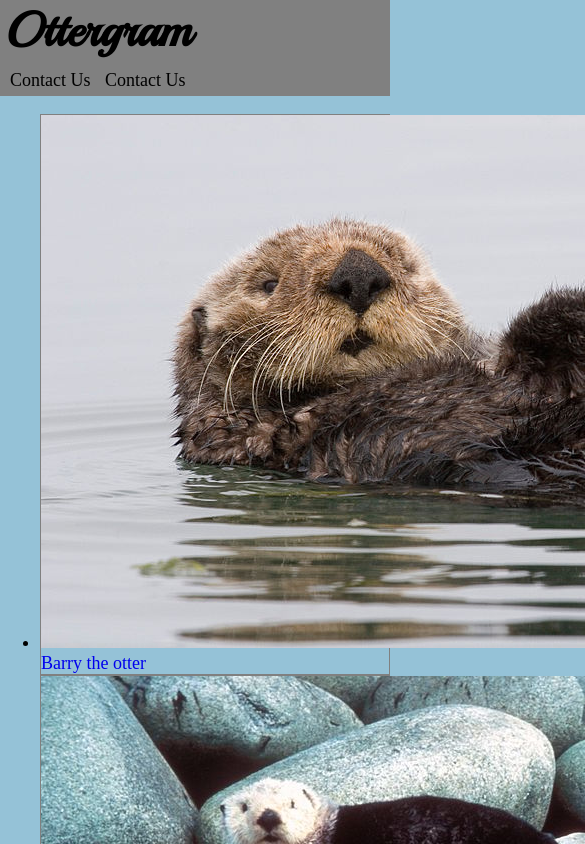
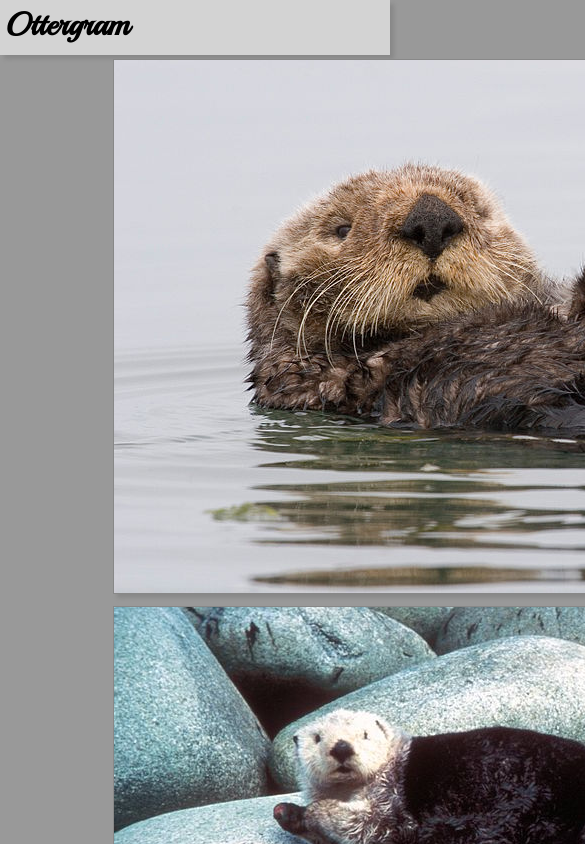
Before and after one commit to RyanSandison/ottergram, a plain HTML site: page htdocs/index.html in a window 390 px wide. Shown: the top 844 px of the page, 585 px wide, since content can reach past the window. Drawn offline with Linux system fonts and the light colour scheme.

Commit message:
adding a somewhat responsive design using columns devided as equal as possible

```diff
--- a/htdocs/css/main.css
+++ b/htdocs/css/main.css
@@ -1,46 +1,70 @@
+*{
+  box-sizing: border-box;
+}
+.col-1{width: 8.33%}
+.col-2{width: 16.66%}
+.col-3{width: 25%}
+.col-4{width: 33.33%}
+.col-5{width: 41.66%}
+.col-6{width: 50%}
+.col-7{width: 58.33%}
+.col-8{width: 66.66%}
+.col-9{width: 75%}
+.col-10{width: 83.33%}
+.col-11{width: 91.66%}
+.col-12{width: 100%}
+
+[class*="col-"] {
+    float: left;
+    padding: 15px;
+    border: 0px solid red;
+}
+.row::after{
+  content: "";
+  clear:both;
+  display: block;
+}
+.fancyFont{
+  font-family: 'Playball', cursive;
+}
+.title{
+  padding:0;
+  margin: 0;
+
+}
+.logostyle{
+  padding-left: 5px;
+  padding-top: 5px;
+  padding-bottom: 10px;
+  background-color: lightgrey;
+  box-shadow: 4px 4px 4px #888 ;
+}
 body{
-  padding: 0;
-  margin: 0;
-  border: 0;
+  background-color: #999
 }
-.h1Title {
-    font-family: 'Playball', cursive;
-    padding-bottom:5px;
-    padding-left: 5px;
-    margin: 0;
-    font-size: 48px;
+#otter1{
+  margin-left: 25%;
+  margin-right:25%;
+  padding:1% 4%;
 }
-
-.nav{
-  background-color: grey;
-  padding:0;
-  margin:0;
+#otter2{
+  margin-left: 25%;
+  margin-right:25%;
+  padding:1% 4%;
 }
-.nav ul{
-  padding-left: 5px;
-  margin: 0;
+#otter3{
+  margin-left: 25%;
+  padding-left: 4%;
 }
-.nav ul li{
-  list-style: none;
-  display: inline-block;
-  margin: 5px;
-  font-size: 18px
+#otter4{
+  margin-left: 25%;
+  padding-left: 4%;
 }
-.nav ul li a{
-  text-decoration: none;
-  color: black;
+#otter5{
+  margin-left: 25%;
+  padding-left: 4%;
 }
-
-body{
-  font-size: 18px;
-  background: rgb(149, 194, 215);
+.thumbnail-border{
+  border: 1px solid #888;
+  box-shadow: 4px 4px 4px #888;
 }
-a{
-  text-decoration: none;
-}
-.thumbnail-item{
-  border: 1px solid rgba(100%, 100%, 100%, 0.8);
-  border-color: grey
-}
-.thumbnail-title{
-}
--- a/htdocs/index.html
+++ b/htdocs/index.html
@@ -4,59 +4,24 @@
     <link rel="stylesheet" href="css/main.css">
     <link href="https://fonts.googleapis.com/css?family=Fugaz+One|Playball" rel="stylesheet">
     <meta charset="utf-8">
+    <meta name="viewport" content="width=device-width, initial-scale=1.0">
     <title>Ottergram</title>
   </head>
-  <body>
-    <header>
-      <div class="nav">
-        <h1 class="h1Title">Ottergram</h1>
-        <ul>
-          <li><a href="#">Contact Us</a></li>
-          <li><a href="#">Contact Us</a></li>
-        </ul>
-      </div>
+  <body class="title">
+    <header class="title">
+      <h1 class="fancyFont title logostyle">Ottergram</h1>
     </header>
-    <ul>
-      <li class="thumbnail-item">
+    <section class="row">
+      <section id="otter1" class="col-6">
         <a href="#">
-          <img class="thumbnail-image" src="img/otter1.jpg" alt="barry the otter"/>
-          <span class="thumbnail-title">
-            Barry the otter
-          </span>
+          <img class="thumbnail-border" src="img/otter1.jpg" alt="Barry the otter" />
         </a>
-      </li>
-      <li class="thumbnail-item">
+      </section>
+      <section id="otter2" class="col-6">
         <a href="#">
-          <img class="thumbnail-image" src="img/otter2.jpg" alt="barry the otter"/>
-          <span class="thumbnail-title">
-            Larry the otter
-          </span>
+          <img class="thumbnail-border" src="img/otter2.jpg" alt="Larry the otter" />
         </a>
-      </li>
-      <li class="thumbnail-item">
-        <a href="#">
-          <img class="thumbnail-image" src="img/otter3.jpg" alt="barry the otter"/>
-          <span class="thumbnail-title">
-            Terry the otter
-          </span>
-        </a>
-      </li>
-      <li class="thumbnail-item">
-        <a href="#">
-          <img class="thumbnail-image" src="img/otter4.jpg" alt="barry the otter"/>
-          <span class="thumbnail-title">
-            Jerry the otter
-          </span>
-        </a>
-      </li>
-      <li class="thumbnail-item">
-        <a href="#">
-          <img class="thumbnail-image" src="img/otter5.jpg" alt="barry the otter"/>
-          <span class="thumbnail-title">
-            Steve the otter
-          </span>
-        </a>
-      </li>
-    </ul>
+      </section>
+    </section>
   </body>
 </html>
```
